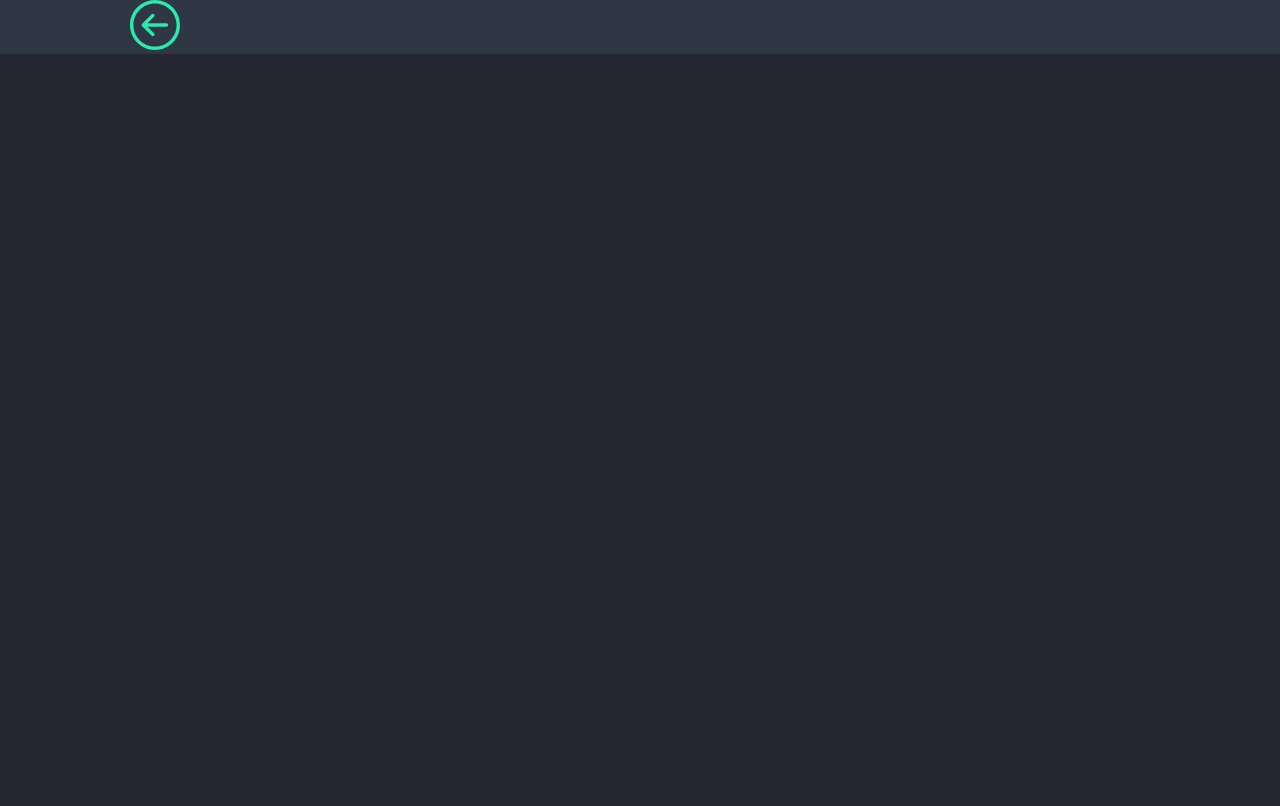
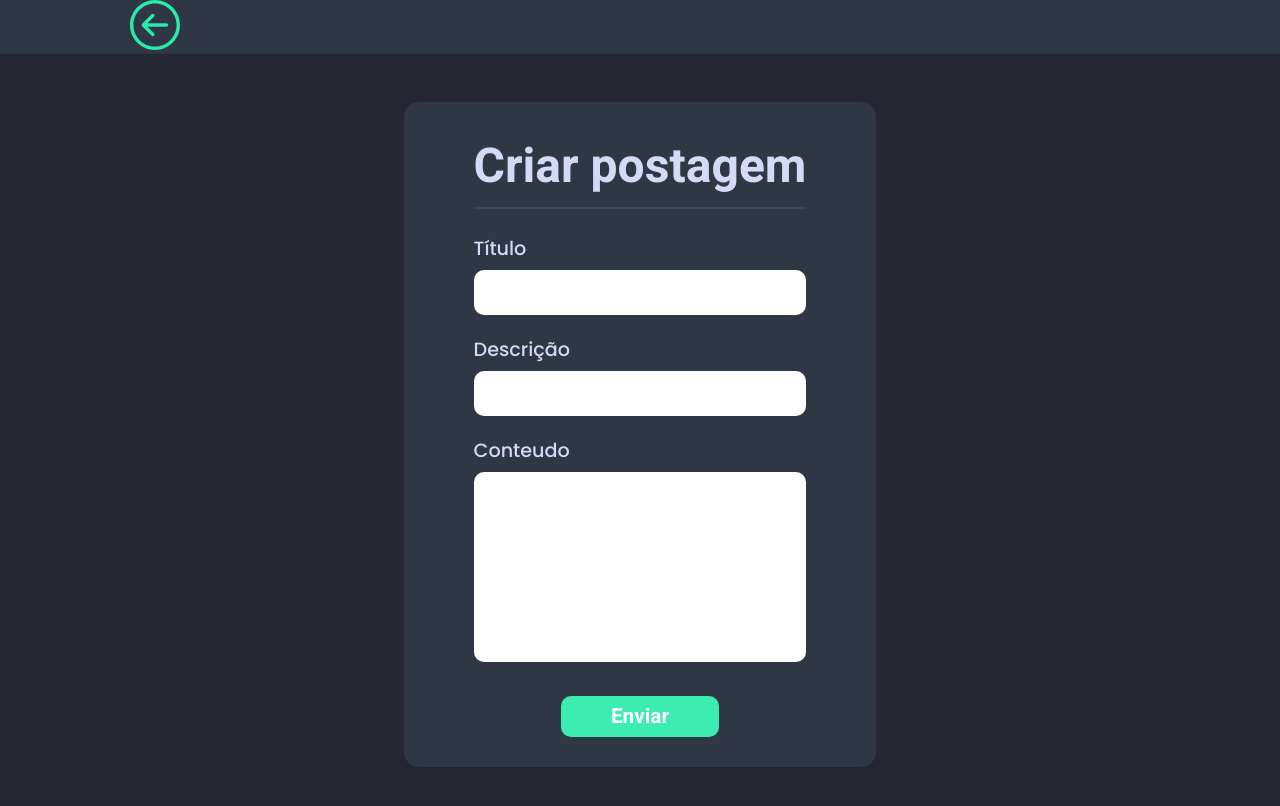
Before and after one commit to juniorcaus/cruder, a React (Create React App) app: page /post in a window 1280 px wide. Shown: the top 806 px of the page. Built offline with nearby package versions, Linux system fonts and the light colour scheme.

Commit message:
Criando Formulários no ReactJS - React Hook Form

```diff
--- a/package.json
+++ b/package.json
@@ -8,6 +8,7 @@
     "@testing-library/user-event": "^13.5.0",
     "react": "^18.2.0",
     "react-dom": "^18.2.0",
+    "react-hook-form": "^7.38.0",
     "react-router-dom": "^6.4.2",
     "react-scripts": "5.0.1",
     "web-vitals": "^2.1.4"
--- /dev/null
+++ b/src/pages/Post/post.css
@@ -0,0 +1,89 @@
+main {
+    display: flex;
+    justify-content: center;
+
+    padding: 3rem 0;
+}
+
+.card-post {
+    background-color: #2F3644;
+    padding: 30px 70px  ;
+    border-radius: 15px;
+}
+
+.card-post h1 {
+    font-family: Heebo;
+    font-weight: 800;
+    text-align: center;
+    color: #D2DAF5;
+
+    font-size: 3rem;
+    margin-bottom: 5px;
+}
+
+.line-post {
+    height: 2px;
+    background-color: #3E445B;
+
+}
+
+.card-body-post {
+    margin-top: 25px;
+}
+
+.fields {
+    margin-bottom: 20px;
+}
+
+label {
+    display: block;
+    margin-bottom: 7px;
+    font-size: 1.2rem;
+    font-family: Poppins;
+
+    color: #D2DAF5;
+}
+
+input, textarea {
+    width: 100%;
+    border-radius: 10px;
+    border: 0;
+    outline: 0;
+
+    font-size: 1.2rem;
+    padding-left: 15px;
+}
+
+input {
+    height: 45px;
+}
+
+textarea {
+    height: 190px;
+    resize: none;
+
+    padding-top: 10px;
+}
+
+.btn-post {
+    margin-top: 30px;
+    text-align: center;
+}
+
+.btn-post button {
+    font-family: Heebo;
+    font-weight: 800;
+    font-size: 1.3rem;
+
+    padding: 5px 50px;
+    color: #fff;
+    background-color: #3DECB1;
+
+    border: 0;
+    border-radius: 10px;
+    cursor: pointer;
+}
+
+.error-message {
+    color: rgb(240, 47, 47);
+}
--- a/src/pages/Post/post.js
+++ b/src/pages/Post/post.js
@@ -1,12 +1,60 @@
 import React from 'react'
+import './post.css';
 
 import { Link } from 'react-router-dom';
 import Header from '../../components/Header/Header';
 
+import { useForm } from 'react-hook-form';
+
 function Post() {
+
+  const { register, handleSubmit, formState: {erros} } = useForm()
+  const addPost = data => console.log(data);
+
   return (
     <div>
-        <Header/>
+      <Header/>
+
+      <main>
+
+        <div className="card-post" >
+          <h1>Criar postagem</h1>
+          <div className="line-post" ></div>
+
+          <div className="card-body-post" >
+
+            <form onSubmit={handleSubmit(addPost)} >
+
+              <div className="fields" >
+                <label>Título</label>
+                <input type="text"  name="title" {...register("title")} />
+              </div>
+
+              <div className="fields" >
+                <label>Descrição</label>
+                <input type="text" name="description" {...register("description")} />
+              </div>
+
+              <div className="fields" >
+                <label>Conteudo</label>
+                <textarea type="text" name="content" {...register("content")} ></textarea>
+              </div>
+
+              <div className="btn-post" >
+                <button type="submit" >Enviar</button>
+              </div>
+
+            </form>
+
+          </div>
+
+        </div>
+
+      </main>
+
+
+
+
     </div>
   )
 }
```
Also changed, not shown: 1 other file (tests, documents, lock files or other folders).
